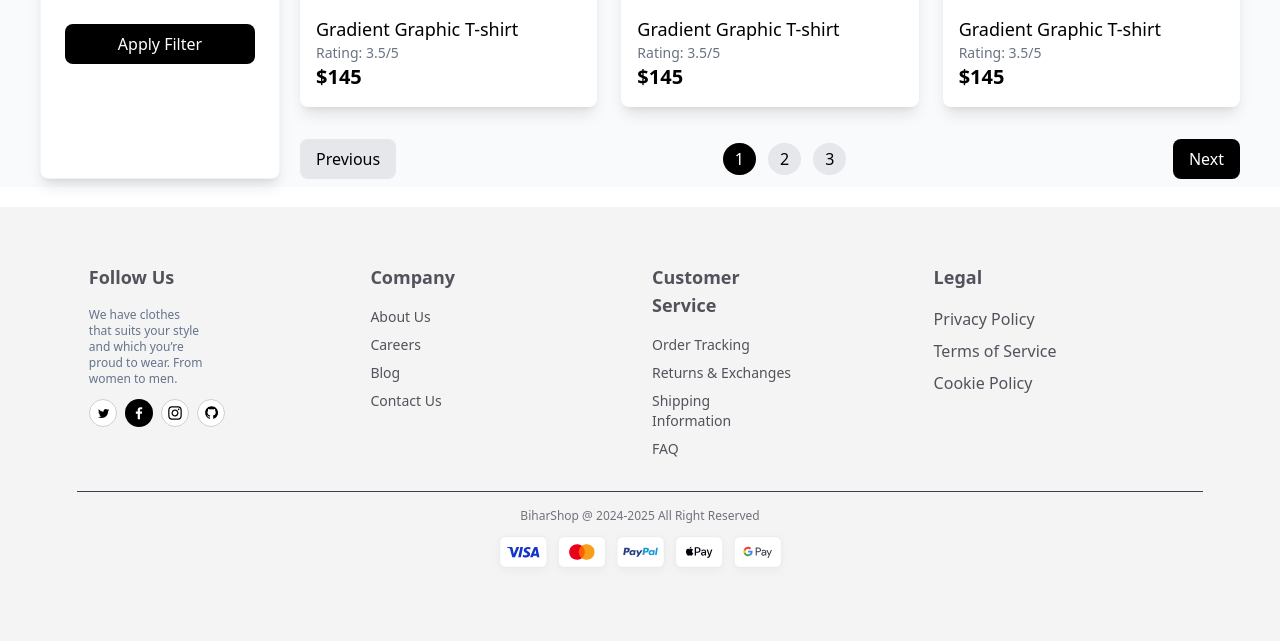
After one commit to Comestro/PROJECT-1-BIHARSHOP-, a Laravel app: page /filter in a window 1280 px wide. The commit adds this page. Shown: the part 705-1346 px from the top of the page. Run offline with Laravel 12, Linux system fonts and the light colour scheme; style sheets or scripts are compiled from the project's sources; some libraries are stand-ins or nearby versions.

Commit message:
filter-page work done

```diff
--- a/app/Http/Controllers/PublicController.php
+++ b/app/Http/Controllers/PublicController.php
@@ -9,4 +9,8 @@ class PublicController extends Controller
     {
         return view('/public/home');
     }
+    public function filter()
+    {
+        return view('/public/filter');
+    }
 }
--- a/resources/views/components/public-header.blade.php
+++ b/resources/views/components/public-header.blade.php
@@ -1,6 +1,6 @@
 <nav class="bg-white border-gray-200 dark:bg-gray-900 dark:border-gray-700">
     <div class="w-full flex flex-wrap items-center justify-between mx-auto  px-[5%] py-4">
-        <a href="#" class="flex items-center space-x-3 rtl:space-x-reverse">
+        <a href="{{ route('index') }}" class="flex items-center space-x-3 rtl:space-x-reverse">
             <span class="self-center text-2xl font-black whitespace-nowrap dark:text-white">BiharShop</span>
         </a>
         <button data-collapse-toggle="navbar-dropdown" type="button" class="inline-flex items-center p-2 w-10 h-10 justify-center text-sm text-gray-500 rounded-lg md:hidden  focus:outline-none " aria-controls="navbar-dropdown" aria-expanded="false">
--- /dev/null
+++ b/resources/views/public/filter.blade.php
@@ -0,0 +1,179 @@
+@extends('public.layout')
+
+@section('title')
+    Filter Page
+@endsection
+
+@section('content')
+    <div class="flex flex-col lg:flex-row min-h-screen bg-gray-50 px-4 md:px-10 py-2 gap-5 mb-5">
+        <!-- Sidebar Filters -->
+        <aside class="lg:w-1/5 bg-white p-6 shadow-lg rounded-lg border border-slate-100 hidden lg:block">
+            <h2 class="text-lg font-semibold mb-4">Filters</h2>
+
+            <!-- Filter by Category -->
+            <div class="mb-6">
+                <h3 class="font-medium mb-2">Categories</h3>
+                <ul class="space-y-2">
+                    <li><label><input type="checkbox" class="mr-2"> T-shirts</label></li>
+                    <li><label><input type="checkbox" class="mr-2"> Shorts</label></li>
+                    <li><label><input type="checkbox" class="mr-2"> Shirts</label></li>
+                    <li><label><input type="checkbox" class="mr-2"> Hoodies</label></li>
+                    <li><label><input type="checkbox" class="mr-2"> Jeans</label></li>
+                </ul>
+            </div>
+
+            <!-- Filter by Price -->
+            <div class="mb-6">
+                <h3 class="font-medium mb-2">Price</h3>
+                <input type="range" min="50" max="200" class="w-full mb-2">
+                <div class="flex justify-between">
+                    <span>$50</span>
+                    <span>$200</span>
+                </div>
+            </div>
+
+            <!-- Filter by Color -->
+            <div class="mb-6">
+                <h3 class="font-medium mb-2">Colors</h3>
+                <div class="flex space-x-2">
+                    <button class="w-6 h-6 rounded-full bg-blue-500"></button>
+                    <button class="w-6 h-6 rounded-full bg-red-500"></button>
+                    <button class="w-6 h-6 rounded-full bg-green-500"></button>
+                    <button class="w-6 h-6 rounded-full bg-yellow-500"></button>
+                    <button class="w-6 h-6 rounded-full bg-gray-500"></button>
+                </div>
+            </div>
+
+            <!-- Filter by Size -->
+            <div class="mb-6">
+                <h3 class="font-medium mb-2">Size</h3>
+                <div class="space-y-2">
+                    <button class="px-4 py-2 border rounded">Small</button>
+                    <button class="px-4 py-2 border rounded">Medium</button>
+                    <button class="px-4 py-2 border rounded">Large</button>
+                    <button class="px-4 py-2 border rounded">X-Large</button>
+                </div>
+            </div>
+
+            <!-- Apply Filter Button -->
+            <button class="w-full py-2 mt-4 bg-black text-white rounded-lg">Apply Filter</button>
+        </aside>
+
+        <!-- Product Grid -->
+        <main class="flex-1">
+            <div class="flex justify-between items-center mb-4">
+                <h2 class="text-2xl font-bold">Casual</h2>
+
+                <!-- Mobile Filter Toggle -->
+                <button class="lg:hidden bg-black text-white px-4 py-2 rounded-lg" onclick="toggleFilters()">Filters</button>
+            </div>
+
+            <div class="grid grid-cols-1 sm:grid-cols-2 md:grid-cols-2 lg:grid-cols-3 gap-6">
+                <!-- Product Card -->
+                <div class="bg-white shadow-lg rounded-lg p-4">
+                    <img src="https://ttbazaar.com/cdn/shop/files/GoldenYellow_3918318f-ad40-4019-9a96-5a0f71591d39.jpg?v=1706872703"
+                        alt="Gradient Graphic T-shirt" class="w-full mb-4">
+                    <h3 class="text-lg font-medium">Gradient Graphic T-shirt</h3>
+                    <p class="text-sm text-gray-500">Rating: 3.5/5</p>
+                    <p class="text-xl font-bold">$145</p>
+                </div>
+                <div class="bg-white shadow-lg rounded-lg p-4">
+                    <img src="https://ttbazaar.com/cdn/shop/files/GoldenYellow_3918318f-ad40-4019-9a96-5a0f71591d39.jpg?v=1706872703"
+                        alt="Gradient Graphic T-shirt" class="w-full mb-4">
+                    <h3 class="text-lg font-medium">Gradient Graphic T-shirt</h3>
+                    <p class="text-sm text-gray-500">Rating: 3.5/5</p>
+                    <p class="text-xl font-bold">$145</p>
+                </div>
+                <div class="bg-white shadow-lg rounded-lg p-4">
+                    <img src="https://ttbazaar.com/cdn/shop/files/GoldenYellow_3918318f-ad40-4019-9a96-5a0f71591d39.jpg?v=1706872703"
+                        alt="Gradient Graphic T-shirt" class="w-full mb-4">
+                    <h3 class="text-lg font-medium">Gradient Graphic T-shirt</h3>
+                    <p class="text-sm text-gray-500">Rating: 3.5/5</p>
+                    <p class="text-xl font-bold">$145</p>
+                </div>
+                <div class="bg-white shadow-lg rounded-lg p-4">
+                    <img src="https://ttbazaar.com/cdn/shop/files/GoldenYellow_3918318f-ad40-4019-9a96-5a0f71591d39.jpg?v=1706872703"
+                        alt="Gradient Graphic T-shirt" class="w-full mb-4">
+                    <h3 class="text-lg font-medium">Gradient Graphic T-shirt</h3>
+                    <p class="text-sm text-gray-500">Rating: 3.5/5</p>
+                    <p class="text-xl font-bold">$145</p>
+                </div>
+                <div class="bg-white shadow-lg rounded-lg p-4">
+                    <img src="https://ttbazaar.com/cdn/shop/files/GoldenYellow_3918318f-ad40-4019-9a96-5a0f71591d39.jpg?v=1706872703"
+                        alt="Gradient Graphic T-shirt" class="w-full mb-4">
+                    <h3 class="text-lg font-medium">Gradient Graphic T-shirt</h3>
+                    <p class="text-sm text-gray-500">Rating: 3.5/5</p>
+                    <p class="text-xl font-bold">$145</p>
+                </div>
+                <div class="bg-white shadow-lg rounded-lg p-4">
+                    <img src="https://ttbazaar.com/cdn/shop/files/GoldenYellow_3918318f-ad40-4019-9a96-5a0f71591d39.jpg?v=1706872703"
+                        alt="Gradient Graphic T-shirt" class="w-full mb-4">
+                    <h3 class="text-lg font-medium">Gradient Graphic T-shirt</h3>
+                    <p class="text-sm text-gray-500">Rating: 3.5/5</p>
+                    <p class="text-xl font-bold">$145</p>
+                </div>
+                <!-- Repeat product cards similarly -->
+            </div>
+
+            <!-- Pagination -->
+            <div class="mt-8 flex justify-between items-center">
+                <button class="px-4 py-2 bg-gray-200 rounded-lg">Previous</button>
+                <div class="space-x-2">
+                    <button class="px-3 py-1 bg-black text-white rounded-full">1</button>
+                    <button class="px-3 py-1 bg-gray-200 rounded-full">2</button>
+                    <button class="px-3 py-1 bg-gray-200 rounded-full">3</button>
+                </div>
+                <button class="px-4 py-2 bg-black text-white rounded-lg">Next</button>
+            </div>
+        </main>
+    </div>
+
+    <!-- Footer -->
+    <x-footer />
+
+    <!-- Mobile Sidebar -->
+    <div id="mobileFilters" class="fixed inset-0 bg-white z-50 p-4 transform translate-x-full lg:hidden transition-transform duration-300">
+        <button class="bg-black text-white px-4 py-2 rounded-lg mb-4" onclick="toggleFilters()">Close</button>
+        <!-- Same filter content as the sidebar -->
+        <aside class="bg-white p-6 shadow-lg rounded-lg border border-slate-100">
+            <h2 class="text-lg font-semibold mb-4">Filters</h2>
+
+            <!-- Filter by Category -->
+            <div class="mb-6">
+                <h3 class="font-medium mb-2">Categories</h3>
+                <ul class="space-y-2">
+                    <li><label><input type="checkbox" class="mr-2"> T-shirts</label></li>
+                    <li><label><input type="checkbox" class="mr-2"> Shorts</label></li>
+                    <li><label><input type="checkbox" class="mr-2"> Shirts</label></li>
+                    <li><label><input type="checkbox" class="mr-2"> Hoodies</label></li>
+                    <li><label><input type="checkbox" class="mr-2"> Jeans</label></li>
+                </ul>
+            </div>
+
+            <!-- Filter by Price -->
+            <div class="mb-6">
+                <h3 class="font-medium mb-2">Price</h3>
+                <input type="range" min="50" max="200" class="w-full mb-2">
+                <div class="flex justify-between">
+                    <span>$50</span>
+                    <span>$200</span>
+                </div>
+            </div>
+
+            <!-- Apply Filter Button -->
+            <button class="w-full py-2 mt-4 bg-black text-white rounded-lg">Apply Filter</button>
+        </aside>
+    </div>
+
+    <!-- Toggle Script -->
+    <script>
+        function toggleFilters() {
+            const mobileFilters = document.getElementById('mobileFilters');
+            if (mobileFilters.classList.contains('translate-x-full')) {
+                mobileFilters.classList.remove('translate-x-full');
+            } else {
+                mobileFilters.classList.add('translate-x-full');
+            }
+        }
+    </script>
+@endsection
--- a/routes/web.php
+++ b/routes/web.php
@@ -20,6 +20,7 @@ Route::view('profile', 'profile')
 
 
 Route::get('/',[PublicController::class,"index"])->name("index");
+Route::get('/filter',[PublicController::class,"filter"])->name("filter");
 
 // Route::view('/admin', 'admin.dashboard');
 require __DIR__.'/auth.php';
```
Also changed, not shown: resources/views/public/layout.blade.php (line endings or trailing spaces).
